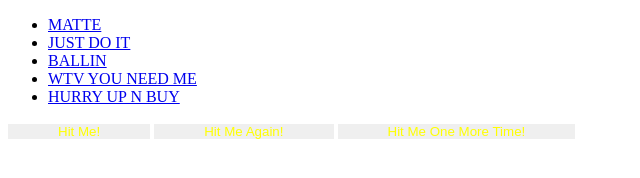
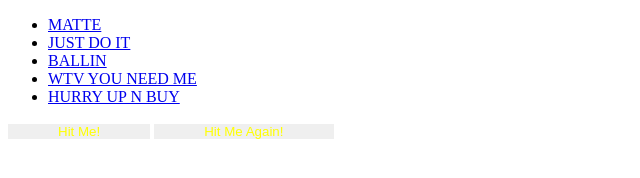
Before and after one commit to nixxxbrazen/classworkwk3, a plain HTML site: page index.html in a window 1280 px wide. Shown: the whole page, without its empty margins (0-640 px from the left). Drawn offline with Linux system fonts and the light colour scheme.

Commit message:
first commit

```diff
--- a/index.html
+++ b/index.html
@@ -1,6 +1,7 @@
 <!DOCTYPE html>
 <html lang="en">
 <head>
+  <title>GO BOYY</title>
   <link rel="stylesheet" type="text/css" href="css/main.css">
 </head>
 <body>
@@ -24,7 +25,7 @@
     </ul>
     <button type="button1">Hit Me!</button>
     <button type="button">Hit Me Again!</button>
-    <button type="button">Hit Me One More Time!</button>
+    <!-- <button type="button">Hit Me One More Time!</button> -->
 
 
 </body>
```
